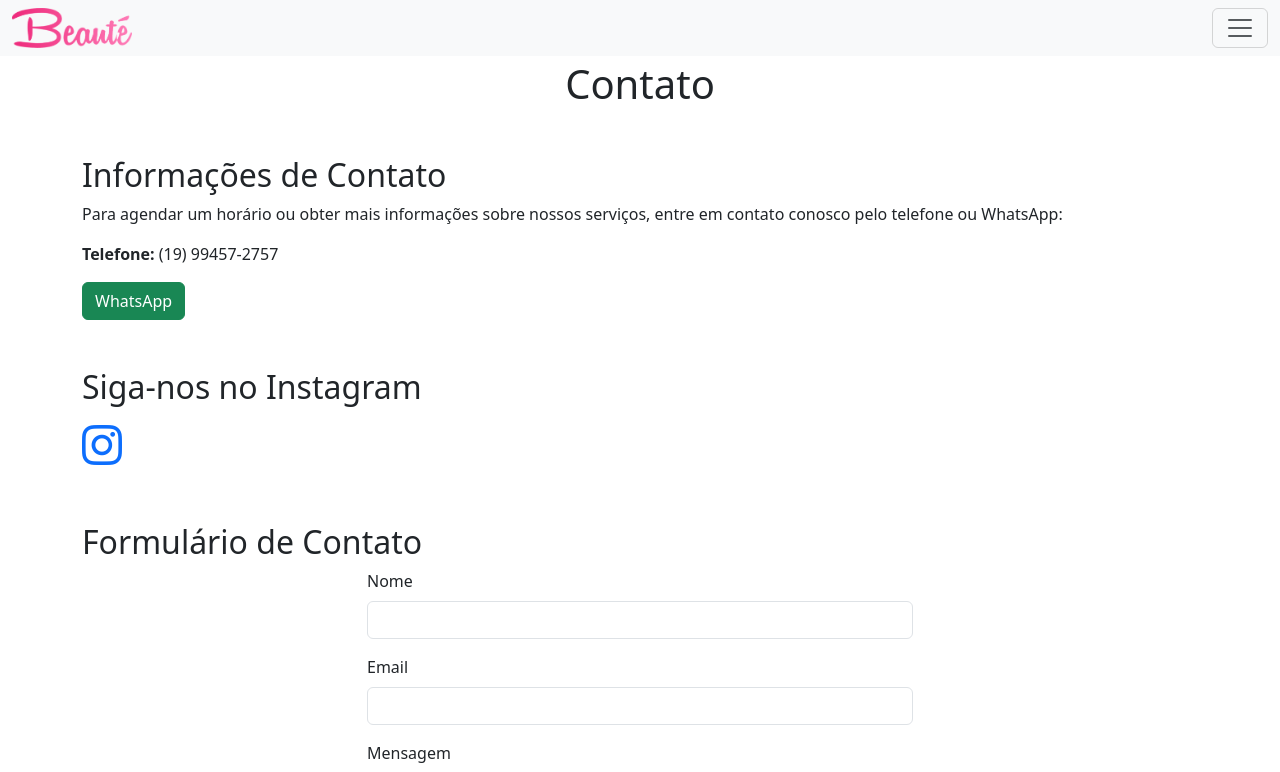
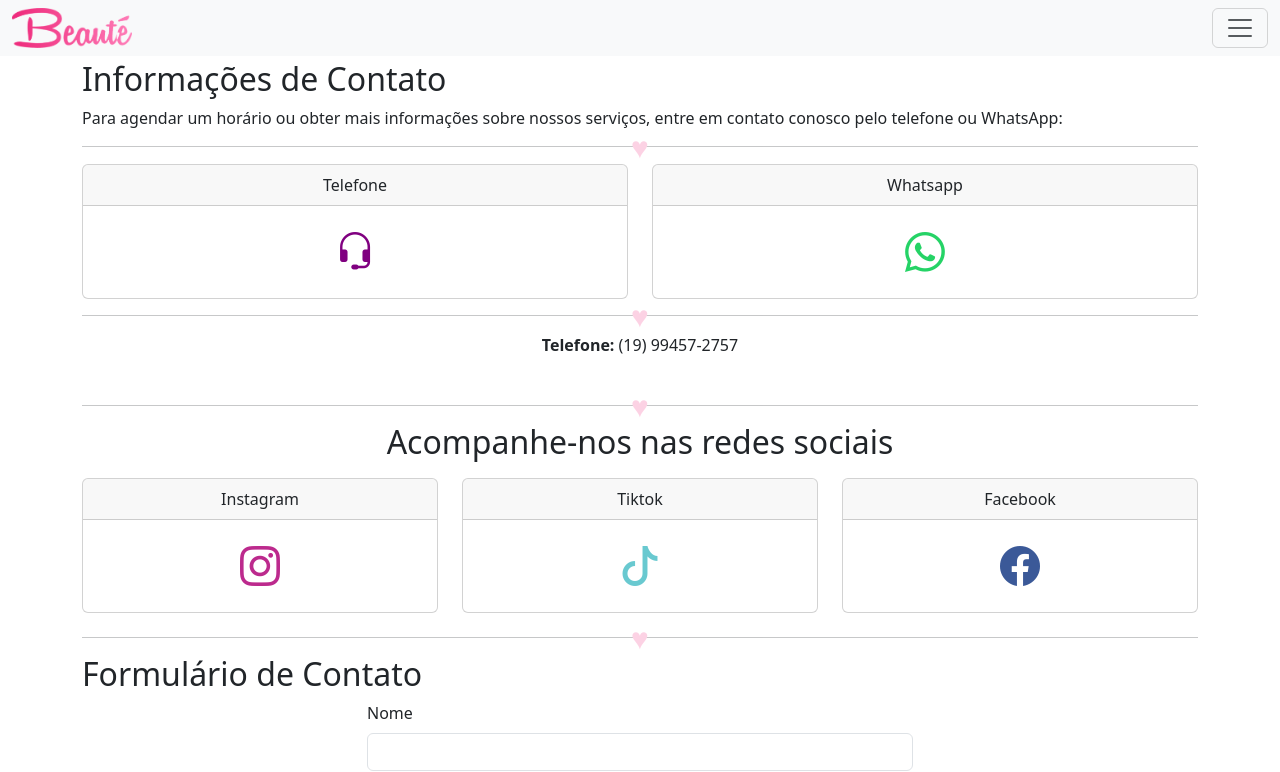
Before and after one commit to rflpsz/beaute, an Angular app: page /contato in a window 1280 px wide. Shown: the top 772 px of the page. Built offline with nearby package versions, Linux system fonts and the light colour scheme.

Commit message:
brides and contact fixes

```diff
--- a/src/app/pages/brides/brides.component.html
+++ b/src/app/pages/brides/brides.component.html
@@ -2,7 +2,7 @@
     <h1 class="text-center">Serviços para Noivas</h1>
 
     <!-- Seção de Introdução -->
-    <section id="introduction" class="mb-5">
+    <section id="introduction">
         <p>No Espaço Beauté, entendemos a importância do seu grande dia e estamos aqui para garantir que você se sinta deslumbrante e confiante.</p>
         <hr>
         <p>Oferecemos um atendimento exclusivo a domicílio, levando nossos profissionais até o local onde você irá se preparar para o casamento, proporcionando comodidade e conforto. Confira nossos serviços especialmente preparados para o seu dia de noiva.</p>
@@ -14,7 +14,7 @@
     <section id="services">
         <div class="row">
             <!-- Serviço de Cabelo e Penteados -->
-            <div class="col-md-6 mb-4">
+            <div class="col-md-6 mb-1">
                 <div class="card">
                     <div class="card-header">
                         <h3>Cabelo e Penteados</h3>
@@ -28,7 +28,7 @@
                 <hr>
             </div>
             <!-- Serviço de Maquiagem -->
-            <div class="col-md-6 mb-4">
+            <div class="col-md-6 mb-1">
                 <div class="card">
                     <div class="card-header">
                         <h3>Maquiagem</h3>
@@ -42,7 +42,7 @@
                 <hr>
             </div>
             <!-- Serviço de Depilação -->
-            <div class="col-md-6 mb-4">
+            <div class="col-md-6 mb-1">
                 <div class="card">
                     <div class="card-header">
                         <h3>Depilação</h3>
@@ -56,7 +56,7 @@
                 <hr>
             </div>
             <!-- Serviço de Manicure e Pedicure -->
-            <div class="col-md-6 mb-4">
+            <div class="col-md-6 mb-1">
                 <div class="card">
                     <div class="card-header">
                         <h3>Manicure e Pedicure</h3>
@@ -70,7 +70,7 @@
                 <hr>
             </div>
             <!-- Outros Serviços -->
-            <div class="col-md-6 mb-4">
+            <div class="col-md-6 mb-1">
                 <div class="card">
                     <div class="card-header">
                         <h3>Outros Serviços</h3>
--- a/src/app/pages/contact/contact.component.html
+++ b/src/app/pages/contact/contact.component.html
@@ -1,22 +1,39 @@
 <div class="container mt-5">
-    <h1 class="text-center mb-5">Contato</h1>
 
     <!-- Seção de Informações de Contato -->
     <section id="contact-info" class="mb-5">
         <h2>Informações de Contato</h2>
-        <p>Para agendar um horário ou obter mais informações sobre nossos serviços, entre em contato conosco pelo
-            telefone ou WhatsApp:</p>
-        <p><strong>Telefone:</strong> (19) 99457-2757</p>
-        <a href="https://api.whatsapp.com/send?phone=5519994572757" class="btn btn-success" target="_blank">WhatsApp</a>
+        <p>Para agendar um horário ou obter mais informações sobre nossos serviços, entre em contato conosco pelo telefone ou WhatsApp:</p>
+        <hr>
+        <div class="row">
+            <div class="col-6">
+                <div class="card text-center">
+                    <div class="card-header">Telefone</div>
+                    <div class="card-body">
+                        <a href="tel:19994572757"><i class="bi bi-headset fs-1 phone"></i></a>
+                    </div>
+                </div>
+            </div>
+            <div class="col-6">
+                <div class="card text-center">
+                    <div class="card-header">Whatsapp</div>
+                    <div class="card-body">
+                        <a target="_blank" href="https://api.whatsapp.com/send?phone=5519994572757"><i class="bi bi-whatsapp fs-1 whatsapp-icon"></i></a>
+                    </div>
+                </div>
+            </div>
+        </div>
+        <hr>
+        <p class="text-center mt-2"><strong>Telefone:</strong> (19) 99457-2757</p>
     </section>
 
-    <!-- Ícone do Instagram -->
-    <section id="instagram-icon" class="mb-5">
-        <h2>Siga-nos no Instagram</h2>
-        <a href="https://www.instagram.com/espacojulianarodrigues/" target="_blank">
-            <i class="bi bi-instagram fs-1"></i>
-        </a>
+    <!-- redes sociais -->
+    <section class="socials-network mb-4">
+        <hr>
+        <app-socials></app-socials>
     </section>
+
+    <hr>
 
     <!-- Seção de Formulário de Contato -->
     <section id="contact-form" class="mb-5">
@@ -41,4 +58,5 @@
             </div>
         </div>
     </section>
+
 </div>
--- a/src/app/pages/contact/contact.component.scss
+++ b/src/app/pages/contact/contact.component.scss
@@ -0,0 +1,12 @@
+.whatsapp-icon {
+    color: #25D366; /* Cor primária do WhatsApp */
+    transition: color 0.3s;
+}
+
+.whatsapp-icon:hover {
+    color: #128C7E; /* Cor de destaque do WhatsApp */
+}
+
+.phone {
+    color: purple;
+}
--- a/src/app/pages/contact/contact.component.ts
+++ b/src/app/pages/contact/contact.component.ts
@@ -1,9 +1,10 @@
 import { Component } from '@angular/core';
+import { SocialsComponent } from '../../components/socials/socials.component';
 
 @Component({
   selector: 'app-contact',
   standalone: true,
-  imports: [],
+  imports: [SocialsComponent],
   templateUrl: './contact.component.html',
   styleUrl: './contact.component.scss'
 })
```
